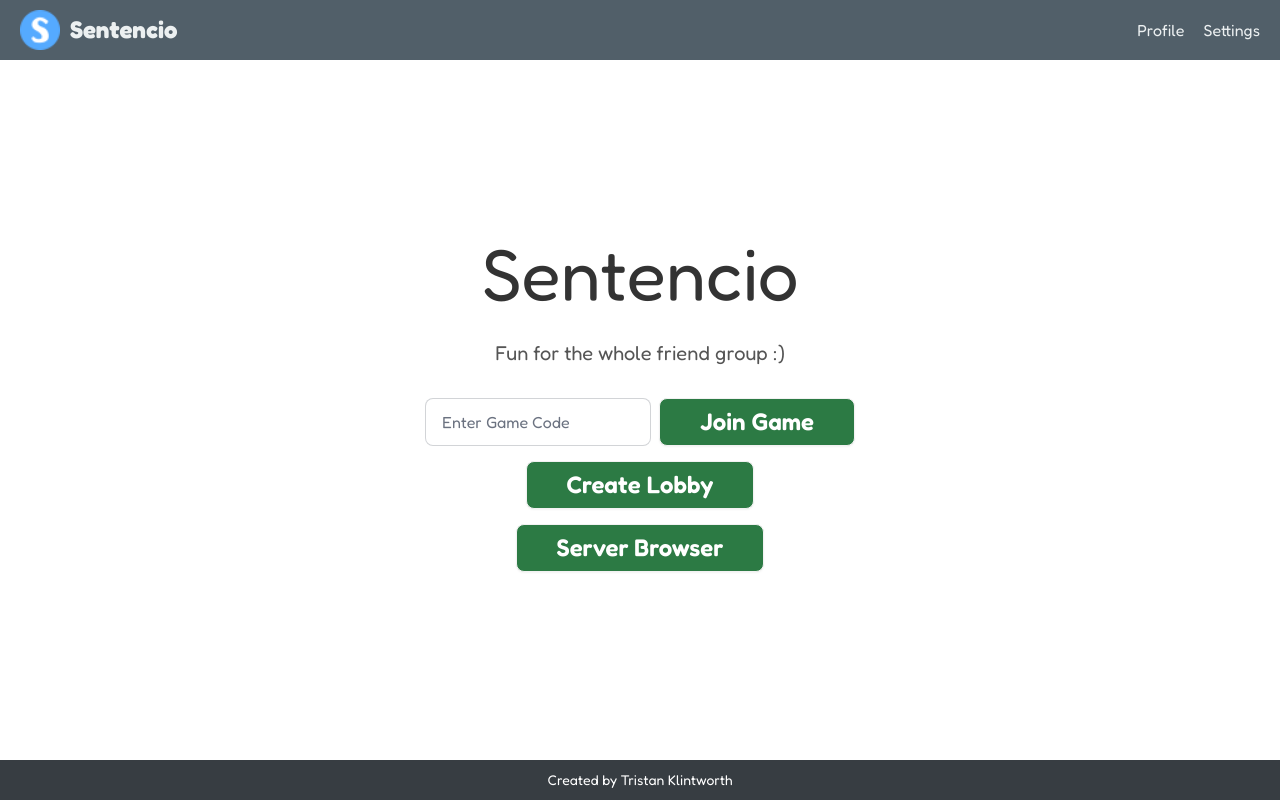
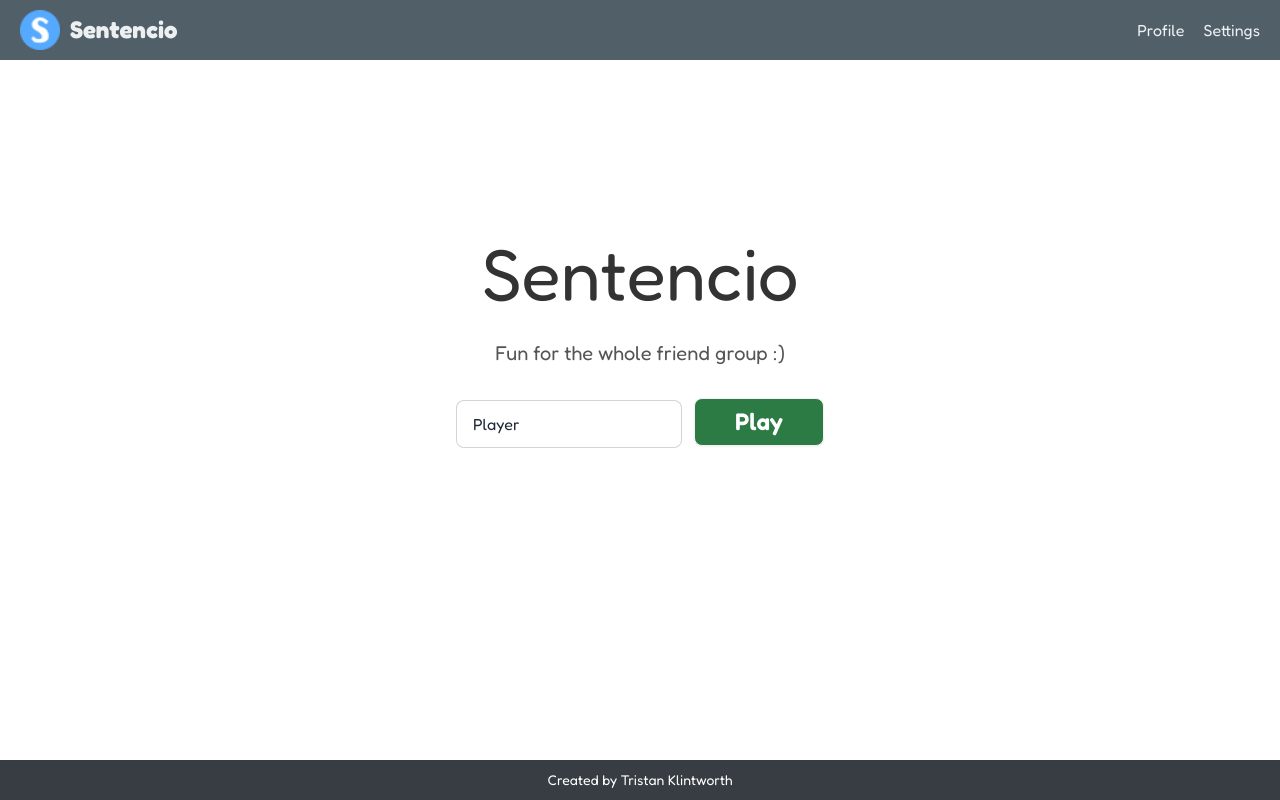
Before and after one commit to TKlintworth/sentenced, a SvelteKit app in the folder frontend/: page / in a window 1280 px wide. Built offline with nearby package versions, Linux system fonts and the light colour scheme; no server answers.

Commit message:
some reactivity on name entry

```diff
--- a/frontend/src/components/CreateLobbyForm.svelte
+++ b/frontend/src/components/CreateLobbyForm.svelte
@@ -1,6 +1,6 @@
 <script>
     import { goto } from '$app/navigation';
-    import { socketStore } from './$lib/stores.js';
+    import { socketStore } from './$lib/socketStore.js';
 
     let passwordBoolean = false;
 
--- a/frontend/src/components/Landing.svelte
+++ b/frontend/src/components/Landing.svelte
@@ -5,7 +5,6 @@
         // Implementation for hosting a game
 
         goto('/host');
-
     }
 
     function joinGame() {
@@ -14,13 +13,28 @@
         goto('/join');
     }
 
-    function enterGameCode() {
-        // Implementation for entering a game code
+    function joinLobbyUsingGameCode() {
+        // Implementation for joining a game using a game code
+        goto('/join');
+    }
 
+    let nameEntered = false;
+    let playButtonText = 'Play';
+    let name = 'Player';
 
+    function playClickedHandler() {
+        console.log("Name: " + name)
+        if (nameEntered) {
+            // Change name
+            console.log('Changing name');
+        } else {
+            // Play
+            nameEntered = true;
+            console.log('Playing');
+        }
+    }
 
-        //goto('/code');
-    }
+    $: playButtonText = nameEntered ? 'Change Name' : 'Play';
 </script>
 
 <div class="landing-page bg-white">
@@ -28,13 +42,21 @@
         <h1 class="title-animation">Sentencio</h1>
         <p class="subtext subtext-animation">Fun for the whole friend group :)</p>
     </div>
-    <div class="buttons">
-        <div class="flex">
-            <input type="text" placeholder="Enter Game Code" class="input input-bordered flex-grow" />
-            <button class="btn btn-de-york-500 hover:bg-de-york-600 ml-2" on:click={enterGameCode}>Join Game</button>
+    <div class="main buttons">
+        <div class="nameEntry">
+            <input bind:value={name} type="text" class="input input-bordered" />
+            <button class="btn btn-de-york-500 hover:bg-de-york-600 ml-2" on:click={playClickedHandler}>{playButtonText}</button>
         </div>
-        <button class="btn bg-de-york-500  hover:bg-de-york-600" on:click={hostGame}>Create Lobby</button>
-        <button class="btn bg-de-york-500  hover:bg-de-york-600" on:click={joinGame}>Server Browser</button>
+        {#if nameEntered}
+            <section class="sub buttons">
+                <div class="flex">
+                    <input type="text" placeholder="Enter Game Code" class="input input-bordered flex-grow" />
+                    <button class="btn btn-de-york-500 hover:bg-de-york-600 ml-2" on:click={joinLobbyUsingGameCode}>Join Game</button>
+                </div>
+                <button class="btn bg-de-york-500  hover:bg-de-york-600" on:click={hostGame}>Create Lobby</button>
+                <button class="btn bg-de-york-500  hover:bg-de-york-600" on:click={joinGame}>Server Browser</button>
+            </section>
+        {/if}
     </div>
 </div>
 
--- a/frontend/src/routes/+layout.svelte
+++ b/frontend/src/routes/+layout.svelte
@@ -9,7 +9,13 @@
     import { socketStore } from '../lib/socketStore.js';
 
     onMount(() => {
-        socketStore.connect();
+        console.log('Mounting layout');
+        socketStore.subscribe((socket) => {
+            console.log('Socket: ', socket);
+            if (!socket){
+                socketStore.connect();
+            }
+        });
     });
 </script>
 
--- a/frontend/src/routes/+page.svelte
+++ b/frontend/src/routes/+page.svelte
@@ -7,18 +7,6 @@
 <Button></Button> -->
 
 <script>
-    import { onMount } from 'svelte';
-    import io from 'socket.io-client';
     import Button from '../components/Button.svelte';
     import Landing from '../components/Landing.svelte';
-
-    let socket;
-
-    onMount(() => {
-      socket = io('http://localhost:3000');
-
-      socket.on('connect', () => {
-        console.log('Connected to server');
-      });
-    });
-  </script>
+</script>
```
Also changed, not shown: 1 other file (tests, documents, lock files or other folders).
